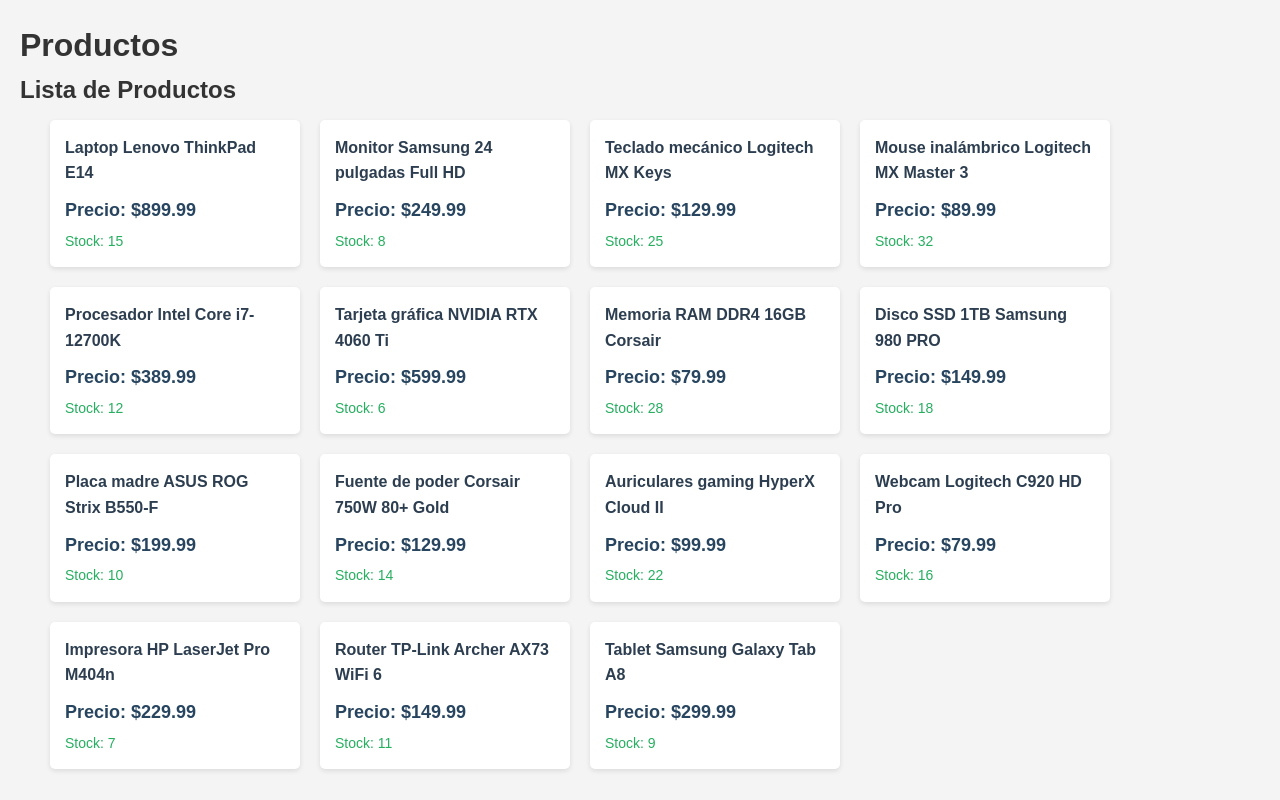
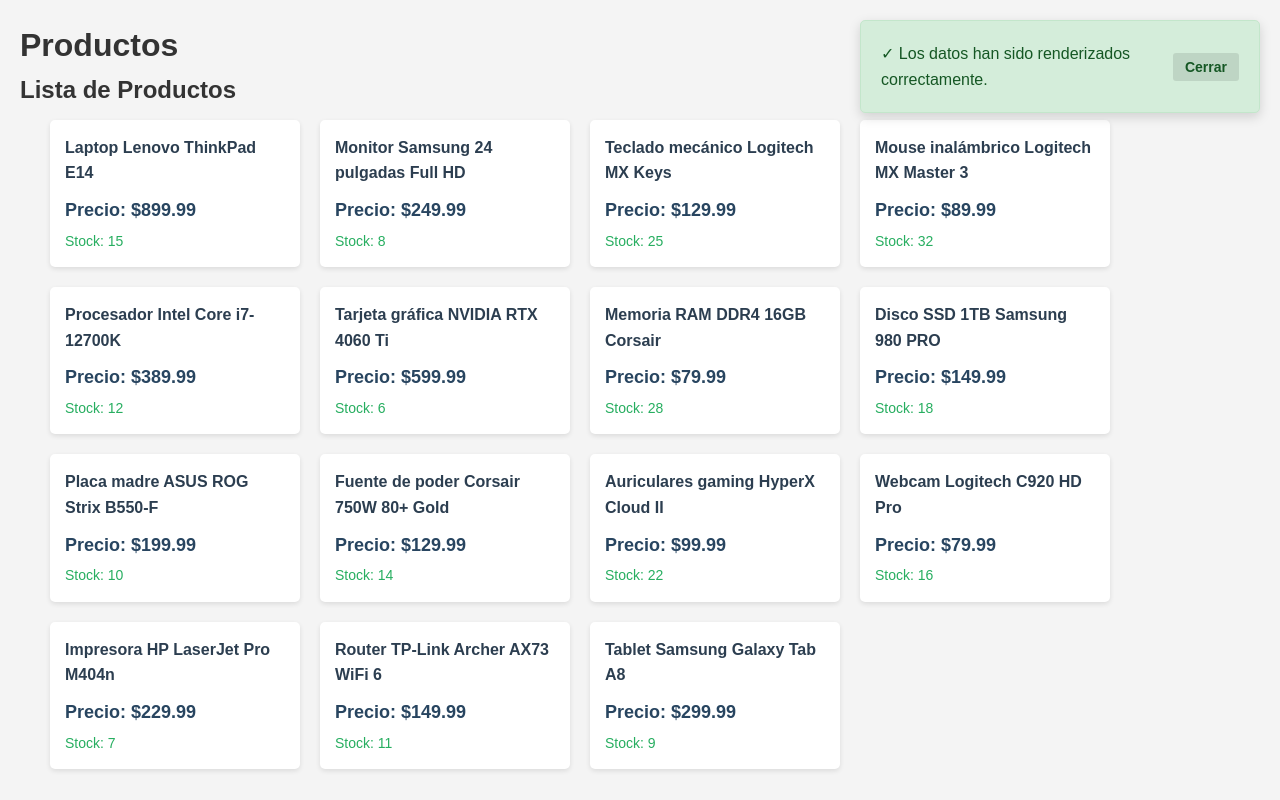
Before and after one commit to Lucas2568/ClasesAplicacionesWeb2, a plain HTML site: page ACTIVIDAD1/index.html in a window 1280 px wide. Drawn offline with Linux system fonts and the light colour scheme.

Commit message:
Finalizo actividad 1

```diff
--- a/ACTIVIDAD1/index.html
+++ b/ACTIVIDAD1/index.html
@@ -9,6 +9,13 @@
 </head>
 <body>
     <h1>Productos</h1>
+    <!-- Alerta de renderización -->
+    <div id="alerta" class="alerta alerta-oculta">
+        <div class="alerta-contenido">
+            <p id="alerta-mensaje"></p>
+            <button id="alerta-cerrar" class="alerta-boton">Cerrar</button>
+        </div>
+    </div>
     <section>
         <h2>Lista de Productos</h2>
         <div class="productos-container" id="contenedor">
--- a/ACTIVIDAD1/recursos/css/globales.css
+++ b/ACTIVIDAD1/recursos/css/globales.css
@@ -45,6 +45,66 @@
     font-size: 16px;
 }
 
+/* Alerta de renderización */
+.alerta {
+    position: fixed;
+    top: 20px;
+    right: 20px;
+    max-width: 400px;
+    padding: 20px;
+    border-radius: 5px;
+    box-shadow: 0 4px 12px rgba(0, 0, 0, 0.15);
+    z-index: 1000;
+    font-family: Arial, sans-serif;
+    transition: opacity 0.3s ease;
+}
+
+.alerta-oculta {
+    display: none;
+    opacity: 0;
+}
+
+.alerta-exito {
+    background-color: #d4edda;
+    border: 1px solid #c3e6cb;
+    color: #155724;
+}
+
+.alerta-error {
+    background-color: #f8d7da;
+    border: 1px solid #f5c6cb;
+    color: #721c24;
+}
+
+.alerta-contenido {
+    display: flex;
+    justify-content: space-between;
+    align-items: center;
+    gap: 15px;
+}
+
+#alerta-mensaje {
+    margin: 0;
+    flex: 1;
+}
+
+.alerta-boton {
+    padding: 6px 12px;
+    border: none;
+    border-radius: 3px;
+    background-color: rgba(0, 0, 0, 0.1);
+    color: inherit;
+    cursor: pointer;
+    font-size: 14px;
+    font-weight: bold;
+    white-space: nowrap;
+    transition: background-color 0.2s ease;
+}
+
+.alerta-boton:hover {
+    background-color: rgba(0, 0, 0, 0.2);
+}
+
 .producto .precio {
     display: flex;
     color: #284560;
--- a/ACTIVIDAD1/recursos/js/index.js
+++ b/ACTIVIDAD1/recursos/js/index.js
@@ -1,13 +1,31 @@
+function mostrarAlerta(mensaje, esExito = true) {
+	const alerta = document.getElementById('alerta');
+	const alertaMensaje = document.getElementById('alerta-mensaje');
+	const alertaCerrar = document.getElementById('alerta-cerrar');
+
+	if (!alerta || !alertaMensaje) return;
+
+	alertaMensaje.textContent = mensaje;
+	alerta.classList.remove('alerta-oculta', 'alerta-exito', 'alerta-error');
+	alerta.classList.add(esExito ? 'alerta-exito' : 'alerta-error');
+
+	alertaCerrar.onclick = () => {
+		alerta.classList.add('alerta-oculta');
+	};
+}
+
 async function obtenerDatos() {
 	try {
 		const respuesta = await fetch('recursos/datos/productos.json');
 		if (!respuesta.ok) throw new Error(`HTTP ${respuesta.status}`);
 		const datos = await respuesta.json();
 		renderProductos(datos);
+		mostrarAlerta('✓ Los datos han sido renderizados correctamente.', true);
 	} catch (error) {
 		console.error('Error al obtener datos:', error);
 		const cont = document.getElementById('contenedor');
 		if (cont) cont.innerHTML = '<p class="error">No se pudieron cargar los productos.</p>';
+		mostrarAlerta('✗ Error al renderizar los datos. Intenta nuevamente.', false);
 	}
 }
 
```
Also changed, not shown: ACTIVIDAD1/PREGUNTAS.txt (added, +15 -0 lines).
